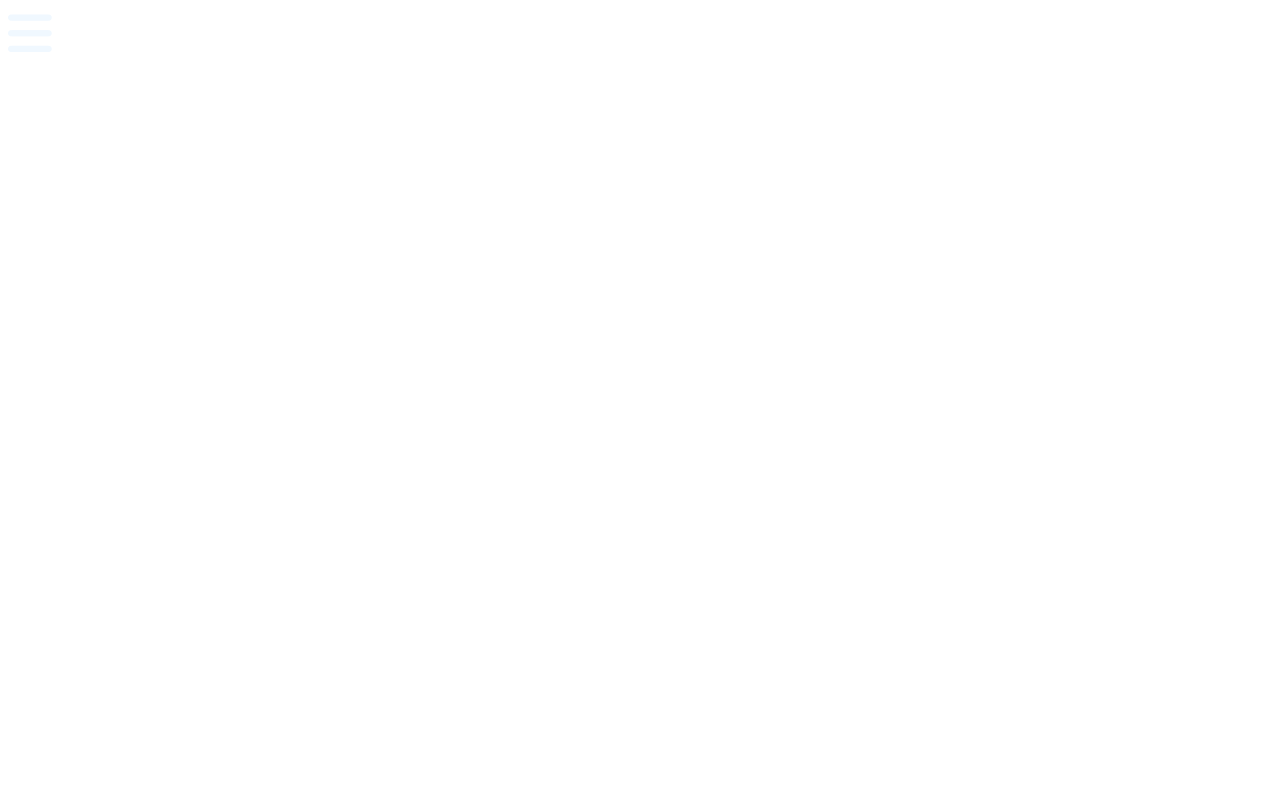
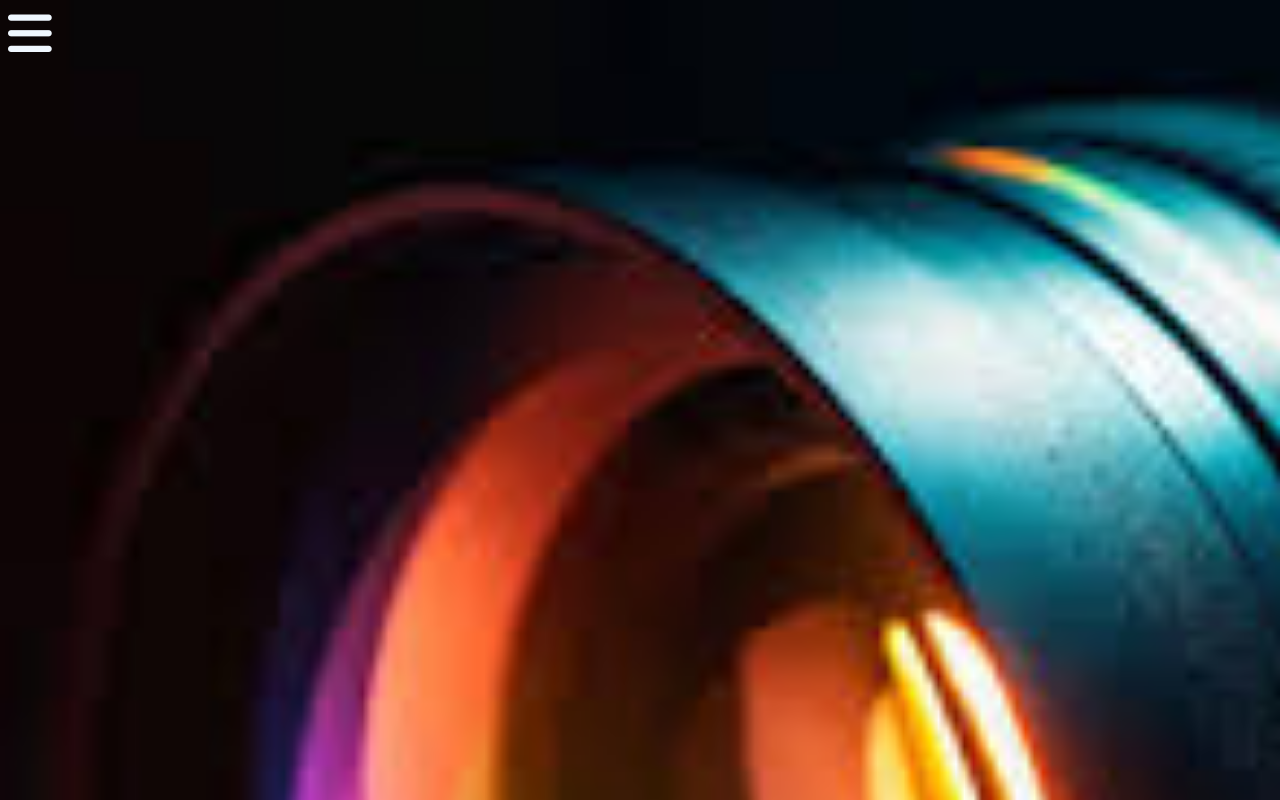
Before and after one commit to Sajal91/Side-Bar-Menu, a plain HTML site: page index.html in a window 1280 px wide. Drawn offline with Linux system fonts and the light colour scheme.

Commit message:
Update SideBarMenu.css

```diff
--- a/SideBarMenu.css
+++ b/SideBarMenu.css
@@ -1,5 +1,5 @@
 body {
-    background-image: url('../IMAGES/camera.jpeg');
+    background-image: url('camera.jpeg');
     background-size: 300vh;
 }
 
```
